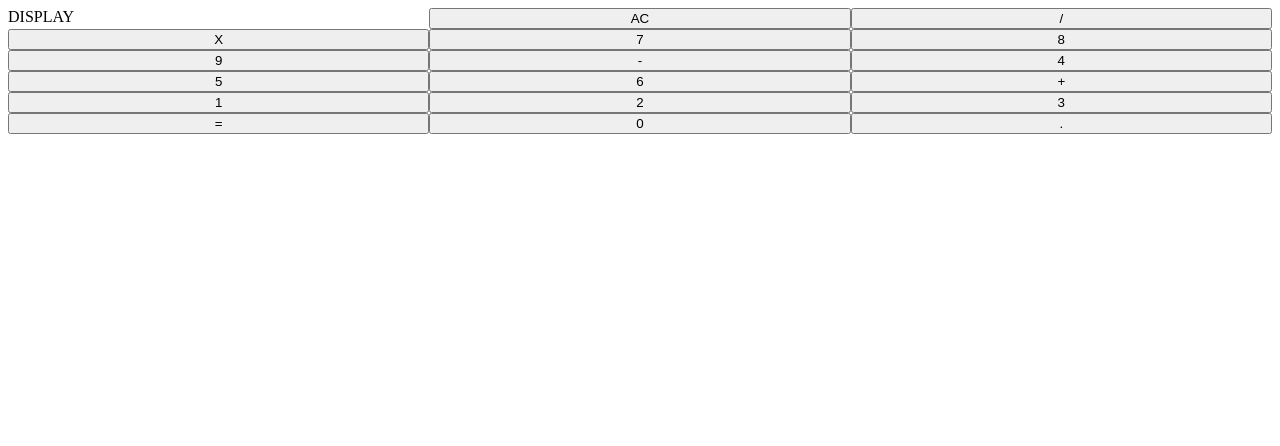
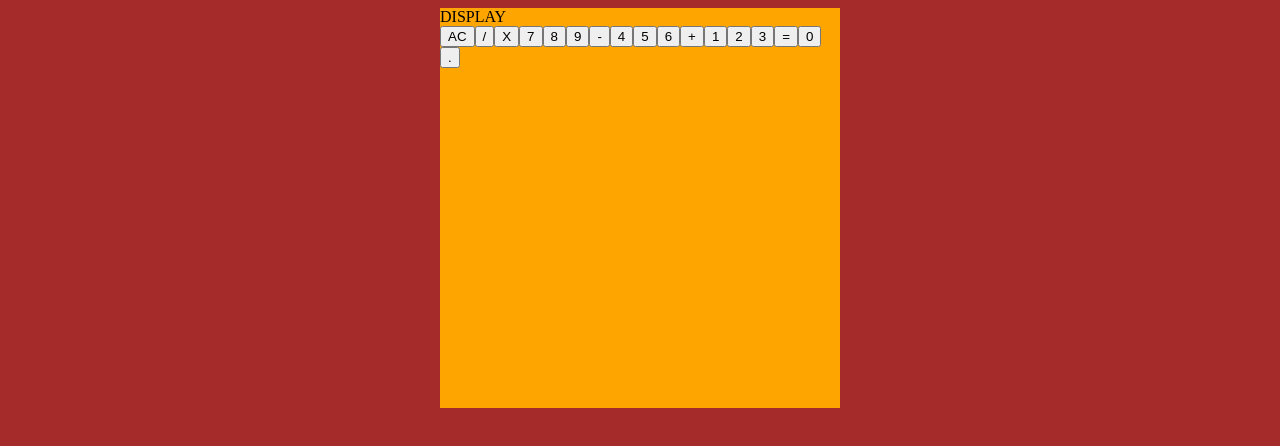
Before and after one commit to Joes-BitGit/calculator, a React (Create React App) app: page / in a window 1280 px wide. Shown: the top 446 px of the page. Built offline with nearby package versions, Linux system fonts and the light colour scheme.

Commit message:
Styling the calculator w/ grid

```diff
--- a/src/styles.css
+++ b/src/styles.css
@@ -1,4 +1,56 @@
-.grid-container {
+/* Center the calculator */
+body {
+  background-color: brown;
   display: grid;
-  grid-template-columns: repeat(3,1fr);
+  place-items: center;
+
 }
+
+/* centers and fills the button to fit the container */
+#root {
+  display: grid;
+  place-items: stretch;
+
+  background: orange;
+  width: 400px;
+  height: 400px;
+}
+
+
+.calculator-container {
+  display: grid;
+  grid-template-columns: repeat(4,1fr);
+}
+
+/* Center text inside buttons */
+.section{
+  text-align: center;
+  font-family: system-ui, sans-serif;
+}
+
+.output {
+  justify-self: end;
+  align-self: center;
+  font-family: 'Courier New', Courier, monospace;
+  padding-right: 1em;
+}
+
+#display {
+  /* start to finish span is how many spaces */
+  grid-column: 1 / span 4;
+}
+
+#clear {
+  grid-column: 1/ span 2;
+}
+
+#equals {
+  /* Equivalent code
+  grid-column: 4 / span 1;
+  grid-row: 5 / span 2; */
+  grid-area: 5 / 4 / span 2 / span 1;
+}
+
+#zero {
+  grid-column: 1 / span 2;
+}
```
